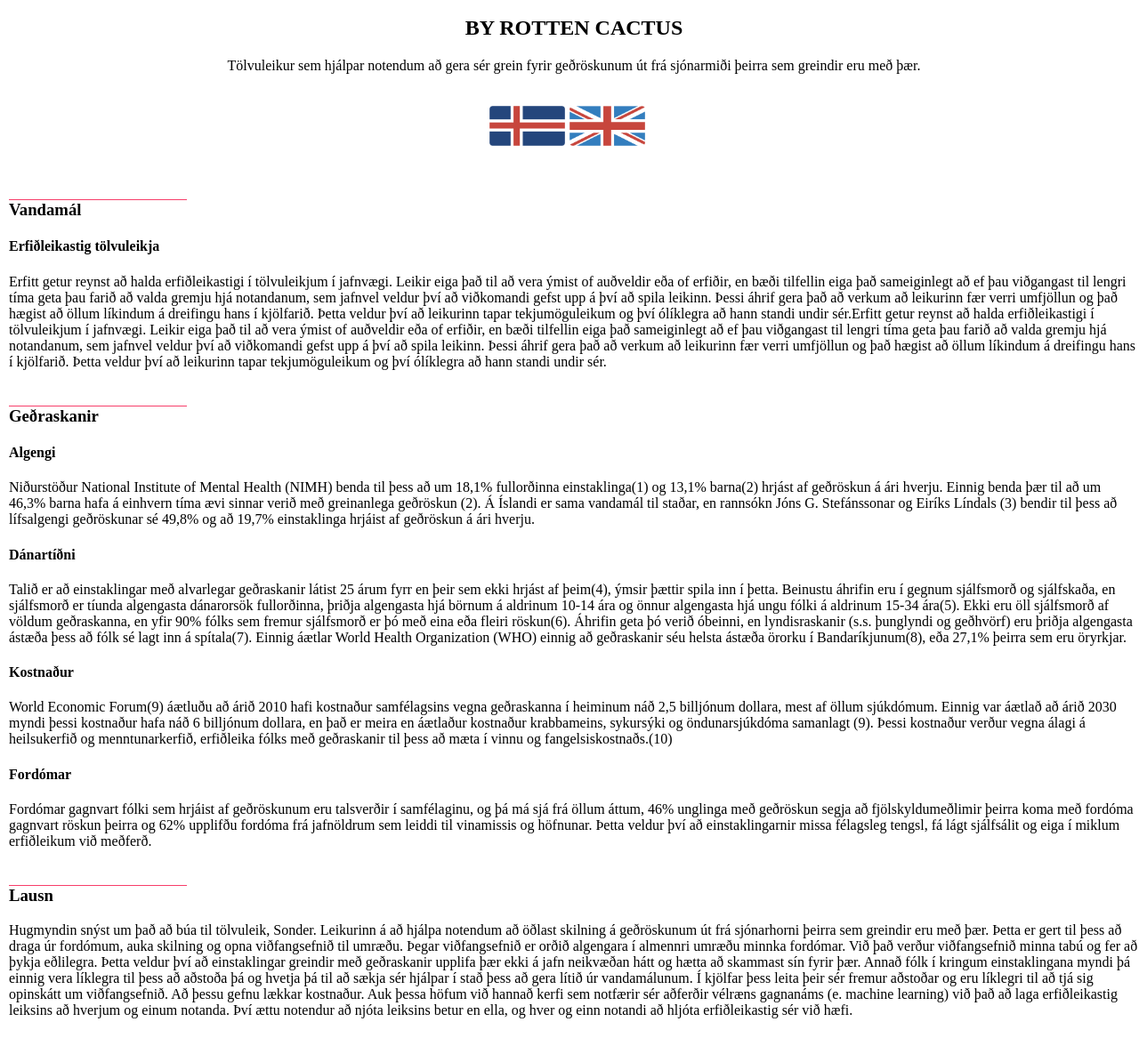
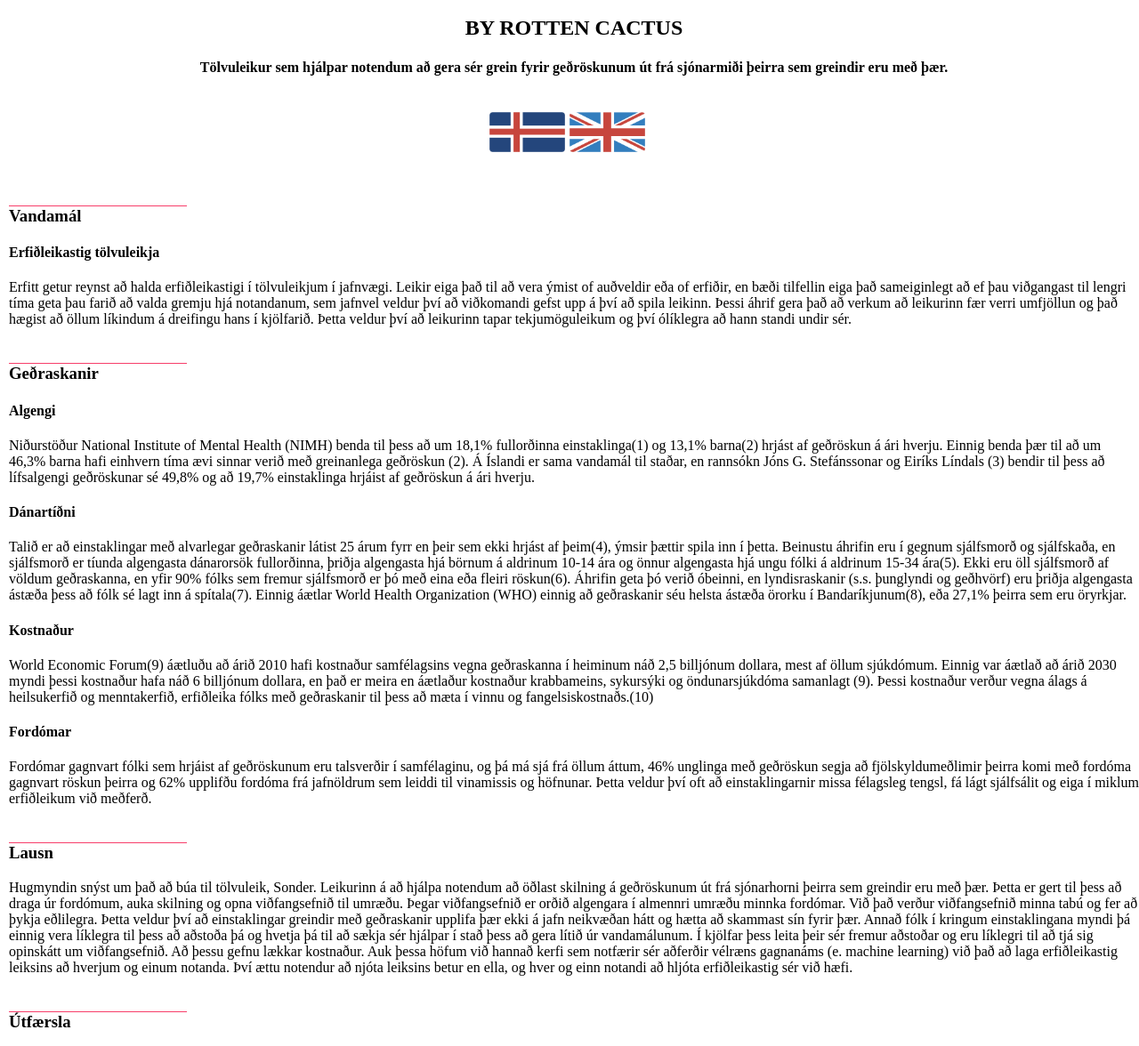
Before and after one commit to BjarturHafthors/rottencactus.com, a plain HTML site: page index.html in a window 1280 px wide. Shown: the part 427-1603 px from the top of the page at 89% size. Drawn offline with Linux system fonts and the light colour scheme.

Commit message:
Started fixing the text

```diff
--- a/index.html
+++ b/index.html
@@ -26,7 +26,7 @@
 
 <h2>BY ROTTEN CACTUS</h2>
 
-<p id="desc"><b></b></p>
+<h4 id="desc"></h4>
 
 <div id="translateButtons">
 	<input onclick="translateIce()" type="button" id="ice"></input>
@@ -117,10 +117,6 @@
 
 <p id="adalheidurP"></p>
 
-<h3 id="sourcesH"></h3>
-
-<p id="sourcesP"></p>
-
 <footer>
 	<a href="mailto:info@rottencactus.com">info@rottencactus.com</a>
 </footer>
--- a/translate.js
+++ b/translate.js
@@ -2,16 +2,16 @@ function translateIce() {
 	document.getElementById("desc").innerHTML = "Tölvuleikur sem hjálpar notendum að gera sér grein fyrir geðröskunum út frá sjónarmiði þeirra sem greindir eru með þær.";
 	document.getElementById("problemH").innerHTML = "Vandamál";
 	document.getElementById("difficultyH").innerHTML = "Erfiðleikastig tölvuleikja";
-	document.getElementById("difficultyP").innerHTML = "Erfitt getur reynst að halda erfiðleikastigi í tölvuleikjum í jafnvægi. Leikir eiga það til að vera ýmist of auðveldir eða of erfiðir, en bæði tilfellin eiga það sameiginlegt að ef þau viðgangast til lengri tíma geta þau farið að valda gremju hjá notandanum, sem jafnvel veldur því að viðkomandi gefst upp á því að spila leikinn. Þessi áhrif gera það að verkum að leikurinn fær verri umfjöllun og það hægist að öllum líkindum á dreifingu hans í kjölfarið. Þetta veldur því að leikurinn tapar tekjumöguleikum og því ólíklegra að hann standi undir sér.Erfitt getur reynst að halda erfiðleikastigi í tölvuleikjum í jafnvægi. Leikir eiga það til að vera ýmist of auðveldir eða of erfiðir, en bæði tilfellin eiga það sameiginlegt að ef þau viðgangast til lengri tíma geta þau farið að valda gremju hjá notandanum, sem jafnvel veldur því að viðkomandi gefst upp á því að spila leikinn. Þessi áhrif gera það að verkum að leikurinn fær verri umfjöllun og það hægist að öllum líkindum á dreifingu hans í kjölfarið. Þetta veldur því að leikurinn tapar tekjumöguleikum og því ólíklegra að hann standi undir sér.";
+	document.getElementById("difficultyP").innerHTML = "Erfitt getur reynst að halda erfiðleikastigi í tölvuleikjum í jafnvægi. Leikir eiga það til að vera ýmist of auðveldir eða of erfiðir, en bæði tilfellin eiga það sameiginlegt að ef þau viðgangast til lengri tíma geta þau farið að valda gremju hjá notandanum, sem jafnvel veldur því að viðkomandi gefst upp á því að spila leikinn. Þessi áhrif gera það að verkum að leikurinn fær verri umfjöllun og það hægist að öllum líkindum á dreifingu hans í kjölfarið. Þetta veldur því að leikurinn tapar tekjumöguleikum og því ólíklegra að hann standi undir sér.";
 	document.getElementById("illnessH").innerHTML = "Geðraskanir";
 	document.getElementById("prevalenceH").innerHTML = "Algengi";
-	document.getElementById("prevalenceP").innerHTML = "Niðurstöður National Institute of Mental Health (NIMH) benda til þess að um 18,1% fullorðinna einstaklinga(1) og 13,1% barna(2) hrjást af geðröskun á ári hverju. Einnig benda þær til að um 46,3% barna hafa á einhvern tíma ævi sinnar verið með greinanlega geðröskun (2). Á Íslandi er sama vandamál til staðar, en rannsókn Jóns G. Stefánssonar og Eiríks Líndals (3) bendir til þess að lífsalgengi geðröskunar sé 49,8% og að 19,7% einstaklinga hrjáist af geðröskun á ári hverju.";
+	document.getElementById("prevalenceP").innerHTML = "Niðurstöður National Institute of Mental Health (NIMH) benda til þess að um 18,1% fullorðinna einstaklinga(1) og 13,1% barna(2) hrjást af geðröskun á ári hverju. Einnig benda þær til að um 46,3% barna hafi einhvern tíma ævi sinnar verið með greinanlega geðröskun (2). Á Íslandi er sama vandamál til staðar, en rannsókn Jóns G. Stefánssonar og Eiríks Líndals (3) bendir til þess að lífsalgengi geðröskunar sé 49,8% og að 19,7% einstaklinga hrjáist af geðröskun á ári hverju.";
 	document.getElementById("deathRateH").innerHTML = "Dánartíðni";
 	document.getElementById("deathRateP").innerHTML = "Talið er að einstaklingar með alvarlegar geðraskanir látist 25 árum fyrr en þeir sem ekki hrjást af þeim(4), ýmsir þættir spila inn í þetta. Beinustu áhrifin eru í gegnum sjálfsmorð og sjálfskaða, en sjálfsmorð er tíunda algengasta dánarorsök fullorðinna, þriðja algengasta hjá börnum á aldrinum 10-14 ára og önnur algengasta hjá ungu fólki á aldrinum 15-34 ára(5). Ekki eru öll sjálfsmorð af völdum geðraskanna, en yfir 90% fólks sem fremur sjálfsmorð er þó með eina eða fleiri röskun(6). Áhrifin geta þó verið óbeinni, en lyndisraskanir (s.s. þunglyndi og geðhvörf) eru þriðja algengasta ástæða þess að fólk sé lagt inn á spítala(7). Einnig áætlar World Health Organization (WHO) einnig að geðraskanir séu helsta ástæða örorku í Bandaríkjunum(8), eða 27,1% þeirra sem eru öryrkjar.";
 	document.getElementById("costH").innerHTML = "Kostnaður";
-	document.getElementById("costP").innerHTML = "World Economic Forum(9) áætluðu að árið 2010 hafi kostnaður samfélagsins vegna geðraskanna í heiminum náð 2,5 billjónum dollara, mest af öllum sjúkdómum. Einnig var áætlað að árið 2030 myndi þessi kostnaður hafa náð 6 billjónum dollara, en það er meira en áætlaður kostnaður krabbameins, sykursýki og öndunarsjúkdóma samanlagt (9). Þessi kostnaður verður vegna álagi á heilsukerfið og menntunarkerfið, erfiðleika fólks með geðraskanir til þess að mæta í vinnu og fangelsiskostnaðs.(10)";
+	document.getElementById("costP").innerHTML = "World Economic Forum(9) áætluðu að árið 2010 hafi kostnaður samfélagsins vegna geðraskanna í heiminum náð 2,5 billjónum dollara, mest af öllum sjúkdómum. Einnig var áætlað að árið 2030 myndi þessi kostnaður hafa náð 6 billjónum dollara, en það er meira en áætlaður kostnaður krabbameins, sykursýki og öndunarsjúkdóma samanlagt (9). Þessi kostnaður verður vegna álags á heilsukerfið og menntakerfið, erfiðleika fólks með geðraskanir til þess að mæta í vinnu og fangelsiskostnaðs.(10)";
 	document.getElementById("prejudiceH").innerHTML = "Fordómar";
-	document.getElementById("prejudiceP").innerHTML = "Fordómar gagnvart fólki sem hrjáist af geðröskunum eru talsverðir í samfélaginu, og þá má sjá frá öllum áttum, 46% unglinga með geðröskun segja að fjölskyldumeðlimir þeirra koma með fordóma gagnvart röskun þeirra og 62% upplifðu fordóma frá jafnöldrum sem leiddi til vinamissis og höfnunar. Þetta veldur því að einstaklingarnir missa félagsleg tengsl, fá lágt sjálfsálit og eiga í miklum erfiðleikum við meðferð.";
+	document.getElementById("prejudiceP").innerHTML = "Fordómar gagnvart fólki sem hrjáist af geðröskunum eru talsverðir í samfélaginu, og þá má sjá frá öllum áttum, 46% unglinga með geðröskun segja að fjölskyldumeðlimir þeirra komi með fordóma gagnvart röskun þeirra og 62% upplifðu fordóma frá jafnöldrum sem leiddi til vinamissis og höfnunar. Þetta veldur því oft að einstaklingarnir missa félagsleg tengsl, fá lágt sjálfsálit og eiga í miklum erfiðleikum við meðferð.";
 	document.getElementById("solutionH").innerHTML = "Lausn";
 	document.getElementById("solutionP").innerHTML = "Hugmyndin snýst um það að búa til tölvuleik, Sonder. Leikurinn á að hjálpa notendum að öðlast skilning á geðröskunum út frá sjónarhorni þeirra sem greindir eru með þær. Þetta er gert til þess að draga úr fordómum, auka skilning og opna viðfangsefnið til umræðu. Þegar viðfangsefnið er orðið algengara í almennri umræðu minnka fordómar. Við það verður viðfangsefnið minna tabú og fer að þykja eðlilegra. Þetta veldur því að einstaklingar greindir með geðraskanir upplifa þær ekki á jafn neikvæðan hátt og hætta að skammast sín fyrir þær. Annað fólk í kringum einstaklingana myndi þá einnig vera líklegra til þess að aðstoða þá og hvetja þá til að sækja sér hjálpar í stað þess að gera lítið úr vandamálunum.  Í kjölfar þess leita þeir sér fremur aðstoðar og eru líklegri til að tjá sig opinskátt um viðfangsefnið. Að þessu gefnu lækkar kostnaður. Auk þessa höfum við hannað kerfi sem notfærir sér aðferðir vélræns gagnanáms (e. machine learning) við það að laga erfiðleikastig leiksins að hverjum og einum notanda. Því ættu notendur að njóta leiksins betur en ella, og hver og einn notandi að hljóta erfiðleikastig sér við hæfi.";
 	document.getElementById("implementationH").innerHTML = "Útfærsla";
@@ -43,8 +43,6 @@ function translateIce() {
 	document.getElementById("gunnarContact").innerHTML = "<b>Gunnar Húni Björnsson</b> - s. 841-7895 - <a href=\"mailto:gunnarhuni@rottencactus.com\">gunnarhuni@rottencactus.com</a>";
 	document.getElementById("mentors").innerHTML = "Bakhjarlar";
 	document.getElementById("adalheidurP").innerHTML = "<b>Aðalheiður Þóra Bragadóttir</b> - Framkvæmdastjóri og forstöðumaður Vinakots. Aðstoðar við birtingarmynd geðraskana og veitir aðgang að unglingum með geðraskanir sem gætu aðstoðað við gerð leiksins.";
-	document.getElementById("sourcesH").innerHTML = "Heimildir";
-	document.getElementById("sourcesP").innerHTML = "Á leiðinni";
 }
 
 function translateEng() {
@@ -92,8 +90,6 @@ function translateEng() {
 	document.getElementById("gunnarContact").innerHTML = "Gunnar Húni Björnsson";
 	document.getElementById("mentors").innerHTML = "Mentors";
 	document.getElementById("adalheidurP").innerHTML = "NeedsTranslation";
-	document.getElementById("sourcesH").innerHTML = "Sources";
-	document.getElementById("sourcesP").innerHTML = "Needs NeedsTranslation";
 }
 
 translateIce();
```
